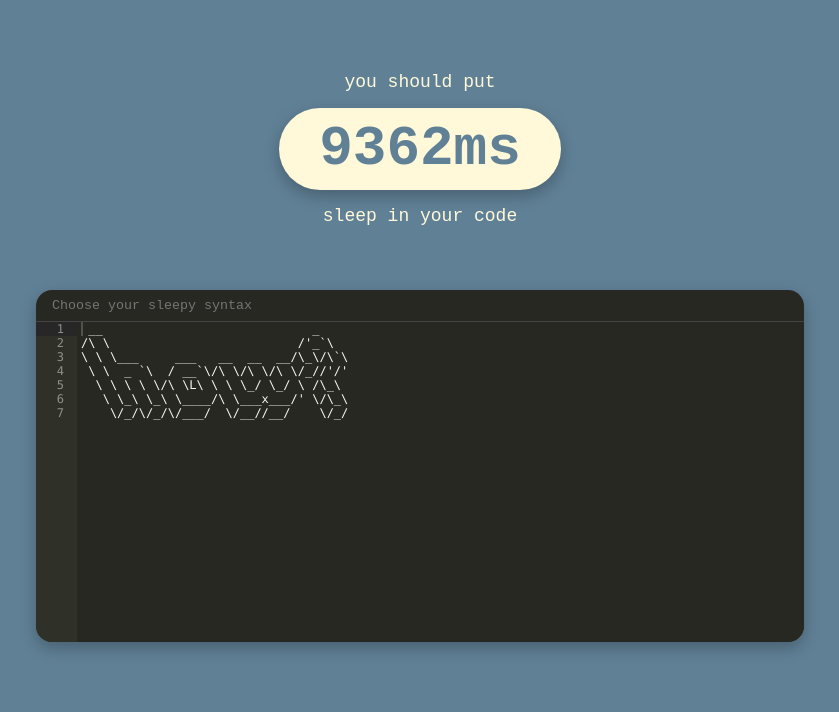
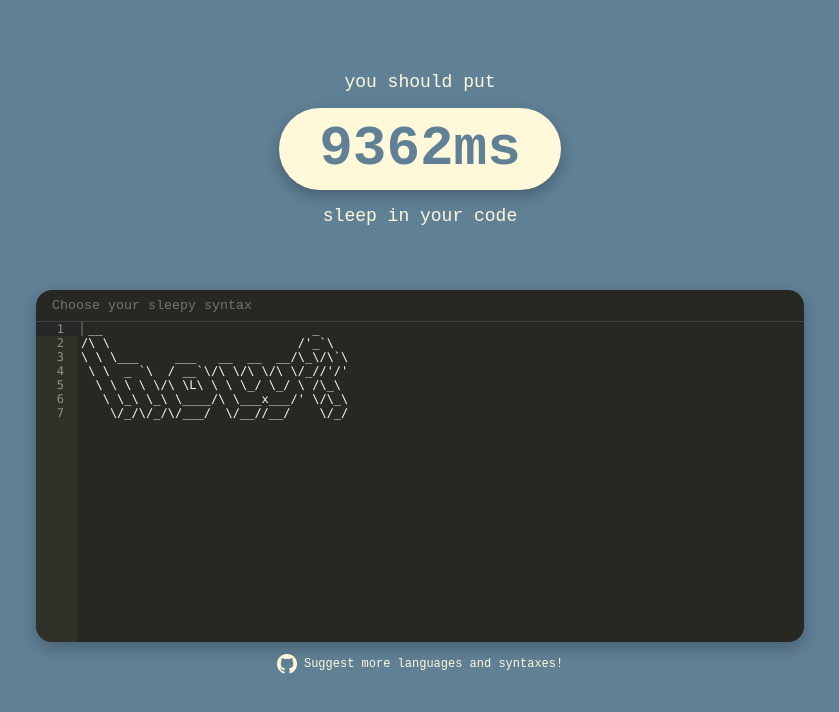
Before and after one commit to howmuchsleep/howmuchsleep.github.io, a plain HTML site: page index.html in a window 1280 px wide. Shown: the whole page, without its empty margins (220-1059 px from the left). Drawn offline with Linux system fonts and the light colour scheme.

Commit message:
added README.md and github link

```diff
--- a/index.html
+++ b/index.html
@@ -34,7 +34,7 @@
 			.sleepcontainer {
 				text-align: center;
 				position: relative;
-				margin: 72px 0px 64px 0px;
+				margin: 40px 0px 40px 0px;
 			}
 
 			.instruction {
@@ -81,10 +81,33 @@
 				font-family: monospace;
 			}
 
+			.github {
+				height: 20px;
+				text-align: center;
+				display: block;
+				margin: 12px 0px;
+				color: #FFF9DA;
+				text-decoration: none;
+				font-size: 12px;
+
+			}
+
+			.github img {
+				height: 100%;
+				vertical-align: middle;
+			}
+
 			.syntaxinput::-webkit-calendar-picker-indicator:hover {
 				background: transparent;
 				cursor: pointer;
 			}
+
+			@media (min-height:688px) {
+				.sleepcontainer {
+					margin: 72px 0px 64px 0px;
+				}
+			}
+
 			@media (min-width:384px) {
 				.editorcontainer {
 					width: 382px;
@@ -93,6 +116,7 @@
 					width: 350px;
 				}
 			}
+
 			@media (min-width:514px) {
 				.editorcontainer {
 					width: 512px;
@@ -101,6 +125,7 @@
 					width: 480px;
 				}
 			}
+
 			@media (min-width:770px) {
 				.editorcontainer {
 					width: 768px;
@@ -128,6 +153,9 @@
 				<datalist class="syntaxlist" id="syntaxDatalist"></datalist>
 				<div id="editor" class="editor"></div>
 			</div>
+			<a class="github" href="https://github.com/howmuchsleep/howmuchsleep.github.io">
+				<img src="./github.png" /> Suggest more languages and syntaxes!
+			</a>
 		</div>
 	</body>
 	<script>
```
Also changed, not shown: github.png (added), 1 other file.
